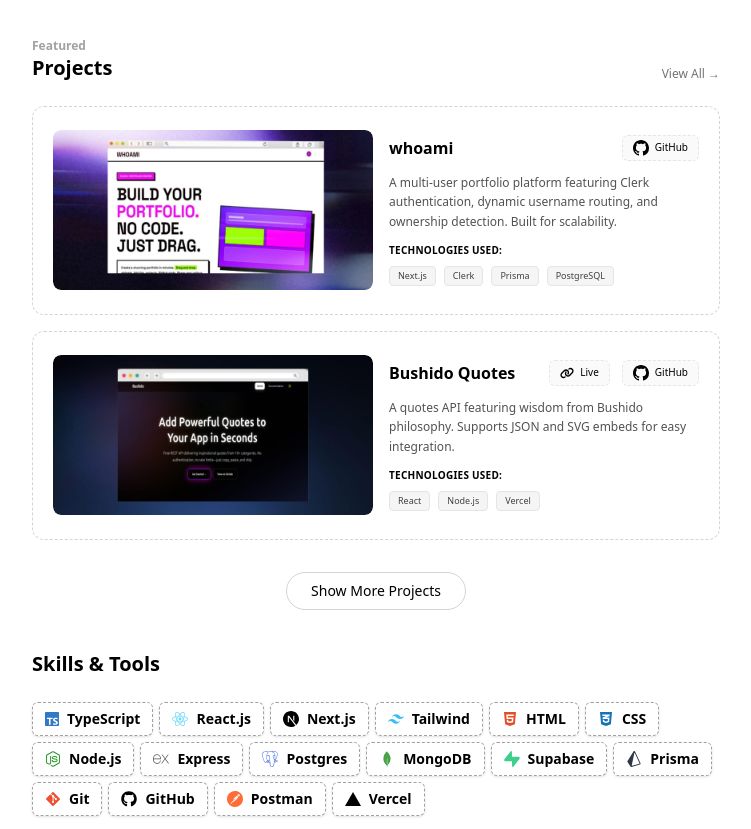
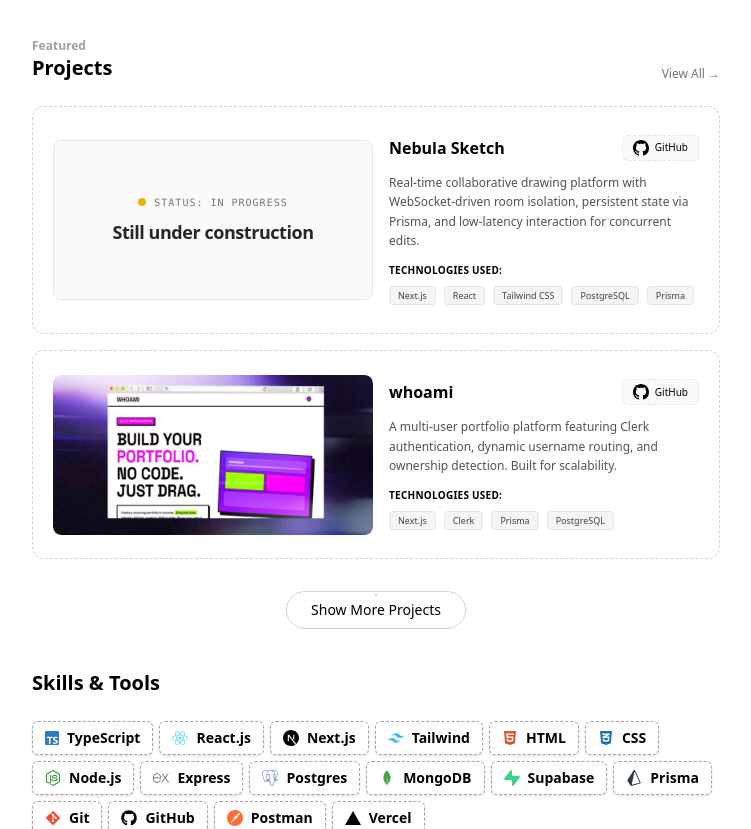
Before and after one commit to sivakumar232/portfolio_next, a Next.js app: page / in a window 1280 px wide. Shown: the part 605-1434 px from the top of the page, without its empty margins (264-1015 px from the left). Built offline with nearby package versions, Linux system fonts and the light colour scheme; no server answers.

Commit message:
feat:add new project -- fix:fixed visitors count

```diff
--- a/src/app/projects/page.tsx
+++ b/src/app/projects/page.tsx
@@ -1,5 +1,6 @@
 import React from 'react';
 import Projects from '@/components/Projects';
+import { useClickSound } from "../../hooks/useClickSound";
 
 export default function ProjectsPage() {
     return (
--- a/src/components/Projects.tsx
+++ b/src/components/Projects.tsx
@@ -1,67 +1,99 @@
 "use client";
 
-import React from 'react';
-import Image from 'next/image';
-import { BsGithub } from 'react-icons/bs';
-import { FaLink } from 'react-icons/fa6';
-import whoamiBanner from '../assets/project_banners/whoami.jpeg';
-import syncaiBanner from '../assets/project_banners/syncai.jpeg';
-import bushidoBanner from '../assets/project_banners/bushido.jpeg';
-import backdropBanner from '../assets/project_banners/backdrop.jpeg';
+import React from "react";
+import Image from "next/image";
+import { useRouter } from "next/navigation";
+import { BsGithub } from "react-icons/bs";
+import { FaLink } from "react-icons/fa6";
+import whoamiBanner from "../assets/project_banners/whoami.jpeg";
+import syncaiBanner from "../assets/project_banners/syncai.jpeg";
+import bushidoBanner from "../assets/project_banners/bushido.jpeg";
+import backdropBanner from "../assets/project_banners/backdrop.jpeg";
+import { useClickSound } from "../hooks/useClickSound";
 
 interface ProjectsProps {
   limit?: number;
 }
 
 const Projects: React.FC<ProjectsProps> = ({ limit }) => {
+  const playClickSound = useClickSound();
+  const router = useRouter();
+
+  const handleNavigateWithSound = (path: string) => {
+    playClickSound();
+    setTimeout(() => {
+      router.push(path);
+    }, 100);
+  };
+
   const projects = [
 {
+      title: "Nebula Sketch",
+      description:
+        "Real-time collaborative drawing platform with WebSocket-driven room isolation, persistent state via Prisma, and low-latency interaction for concurrent edits.",
+      tags: ["Next.js", "React", "Tailwind CSS", "PostgreSQL", "Prisma"],
+      github: "https://github.com/sivakumar232/Nebula-Sketch",
+      link: null,
+    },
+    {
       title: "whoami",
-            description: "A multi-user portfolio platform featuring Clerk authentication, dynamic username routing, and ownership detection. Built for scalability.",
+      description:
+        "A multi-user portfolio platform featuring Clerk authentication, dynamic username routing, and ownership detection. Built for scalability.",
       tags: ["Next.js", "Clerk", "Prisma", "PostgreSQL"],
       github: "https://github.com/sivakumar232/whoami-core",
       link: null,
-            image: whoamiBanner
+      image: whoamiBanner,
     },
     {
       title: "Bushido Quotes",
-            description: "A quotes API featuring wisdom from Bushido philosophy. Supports JSON and SVG embeds for easy integration.",
+      description:
+        "A quotes API featuring wisdom from Bushido philosophy. Supports JSON and SVG embeds for easy integration.",
       tags: ["React", "Node.js", "Vercel"],
       github: "https://github.com/sivakumar232/Bushido",
       link: "https://bushido-zeta.vercel.app/",
-            image: bushidoBanner
+      image: bushidoBanner,
     },
     {
       title: "BackdropUi",
-            description: "Go-to place to find background gradients, ready to use in your projects, made with Tailwind.",
+      description:
+        "Go-to place to find background gradients, ready to use in your projects, made with Tailwind.",
       tags: ["React", "Tailwind CSS"],
       github: "https://github.com/sivakumar232/BackdropUI",
       link: "https://sivakumar232.github.io/BackdropUI/",
-            image: backdropBanner
+      image: backdropBanner,
     },
     {
       title: "Sync AI",
-            description: "An AI-powered scheduling engine that uses a Genetic Algorithm to automatically generate optimized, clash-free timetables.",
+      description:
+        "An AI-powered scheduling engine that uses a Genetic Algorithm to automatically generate optimized, clash-free timetables.",
       tags: ["React", "Tailwind CSS", "Supabase"],
       github: "https://github.com/sivakumar232/timetable-frontend",
       link: null,
-            image: syncaiBanner
-        }
+      image: syncaiBanner,
+    },
   ];
 
   const displayedProjects = limit ? projects.slice(0, limit) : projects;
 
   return (
-        <div id="projects" className="text-black dark:text-white rounded-xl px-2 md:px-14 py-4">
+    <div
+      id="projects"
+      className="text-black dark:text-white rounded-xl px-2 md:px-14 py-4"
+    >
       <div className="flex justify-between items-end mb-6">
         <div>
-                    <h1 className="text-xs font-hanken font-semibold text-neutral-400">Featured</h1>
+          <h1 className="text-xs font-hanken font-semibold text-neutral-400">
+            Featured
+          </h1>
           <h1 className="text-xl font-hanken font-semibold">Projects</h1>
         </div>
         {limit && (
-                    <a href="/projects" className="text-xs text-neutral-500 hover:text-black dark:hover:text-white transition-colors">
+          <button
+            onClick={() => handleNavigateWithSound("/projects")}
+            className="text-xs text-neutral-500 hover:text-black dark:hover:text-white transition-colors cursor-pointer"
+          >
             View All &rarr;
-                    </a>
+          </button>
         )}
       </div>
 
@@ -84,10 +116,16 @@
                       sizes="(max-width: 768px) 100vw, 320px"
                     />
                   ) : (
-                                        <div className="absolute inset-0 flex items-center justify-center bg-neutral-100 dark:bg-neutral-800 text-neutral-400 dark:text-neutral-500">
-                                            <svg className="w-16 h-16" fill="none" stroke="currentColor" viewBox="0 0 24 24">
-                                                <path strokeLinecap="round" strokeLinejoin="round" strokeWidth={1.5} d="M4 16l4.586-4.586a2 2 0 012.828 0L16 16m-2-2l1.586-1.586a2 2 0 012.828 0L20 14m-6-6h.01M6 20h12a2 2 0 002-2V6a2 2 0 00-2-2H6a2 2 0 00-2 2v12a2 2 0 002 2z" />
-                                            </svg>
+                    <div className="absolute inset-0 flex flex-col items-center justify-center bg-neutral-50 dark:bg-neutral-900 border border-neutral-200 dark:border-neutral-800 rounded-lg group-hover:bg-neutral-100 dark:group-hover:bg-neutral-800 transition-colors duration-300">
+                      <div className="flex items-center gap-2 mb-2">
+                        <div className="w-2 h-2 rounded-full bg-yellow-500 animate-pulse" />
+                        <span className="text-[10px] font-mono tracking-widest uppercase text-neutral-500 dark:text-neutral-400">
+                          Status: In Progress
+                        </span>
+                      </div>
+                      <h3 className="text-lg font-hanken font-bold text-neutral-800 dark:text-neutral-200 tracking-tight">
+                        Still under construction
+                      </h3>
                     </div>
                   )}
                 </div>
@@ -126,9 +164,11 @@
                 </p>
 
                 <div className="flex flex-col gap-2">
-                                    <h3 className="text-black dark:text-white font-semibold text-[10px] uppercase tracking-wide">Technologies Used:</h3>
+                  <h3 className="text-black dark:text-white font-semibold text-[10px] uppercase tracking-wide">
+                    Technologies Used:
+                  </h3>
                   <div className="flex flex-wrap gap-2">
-                                        {project.tags.map(tag => (
+                    {project.tags.map((tag) => (
                       <span
                         key={tag}
                         className="px-2 py-0.5 text-[9px] font-medium bg-neutral-100 dark:bg-[#1A1A1A] text-neutral-700 dark:text-neutral-300 rounded border border-neutral-200 dark:border-neutral-800"
@@ -145,12 +185,12 @@
       </div>
       {limit && (
         <div className="mt-8 text-center">
-                    <a
-                        href="/projects"
-                        className="inline-block px-6 py-2 rounded-full border border-neutral-300 dark:border-neutral-700 hover:bg-neutral-100 dark:hover:bg-neutral-800 transition-colors text-sm font-medium"
+          <button className="inline-block px-6 py-2 rounded-full border border-neutral-300 dark:border-neutral-700 hover:bg-neutral-100 dark:hover:bg-neutral-800 transition-colors text-sm font-medium"
+          onClick={()=>handleNavigateWithSound("/projects")}
           >
+            {" "}
             Show More Projects
-                    </a>
+          </button>
         </div>
       )}
     </div>
--- a/src/components/VisitorCounter.tsx
+++ b/src/components/VisitorCounter.tsx
@@ -32,7 +32,7 @@
 
     return (
         <span>
-            visits <span className="text-black dark:text-white font-semibold">#{visits.toLocaleString()}</span>
+            visitors <span className="text-black dark:text-white font-semibold">#{visits.toLocaleString()}</span>
         </span>
     );
 };
--- /dev/null
+++ b/src/hooks/useClickSound.ts
@@ -0,0 +1,40 @@
+import { useEffect, useRef, useCallback } from "react";
+
+const CLICK_SOUND_SRC = "/assets/sounds/modern_tech.wav";
+const CLICK_VOLUME = 0.2;
+
+export const useClickSound = () => {
+  const audioRef = useRef<HTMLAudioElement | null>(null);
+
+  useEffect(() => {
+    const audio = new Audio(CLICK_SOUND_SRC);
+    audio.volume = CLICK_VOLUME;
+    audio.preload = "auto";
+
+    audio.addEventListener("error", (e) => {
+      console.error("useClickSound: Error loading audio", e);
+    });
+
+    audioRef.current = audio;
+
+    return () => {
+      audioRef.current = null;
+    };
+  }, []);
+
+  const playClick = useCallback(() => {
+    if (!audioRef.current) {
+      console.warn("useClickSound: audio not initialized");
+      return;
+    }
+
+    // Stop and reset to start, then play again
+    audioRef.current.pause();
+    audioRef.current.currentTime = 0;
+    audioRef.current.play().catch((error) => {
+      console.error("useClickSound: error playing audio", error);
+    });
+  }, []);
+
+  return playClick;
+};
```
Also changed, not shown: 2 other files (tests, documents, lock files or other folders). Lines whose indentation alone changed are shown as unchanged.
